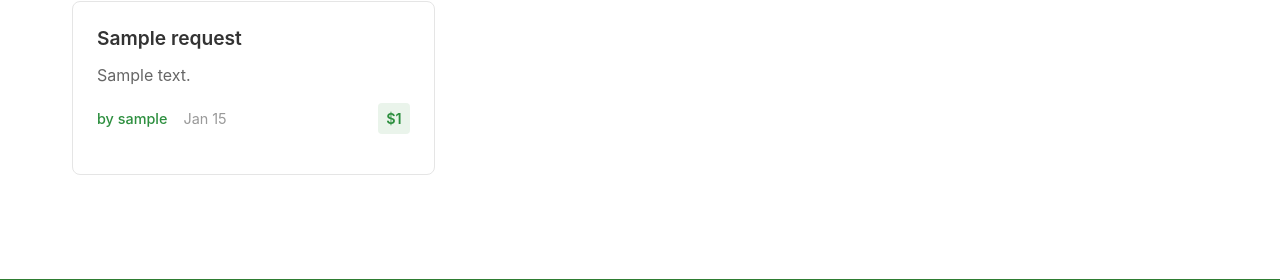
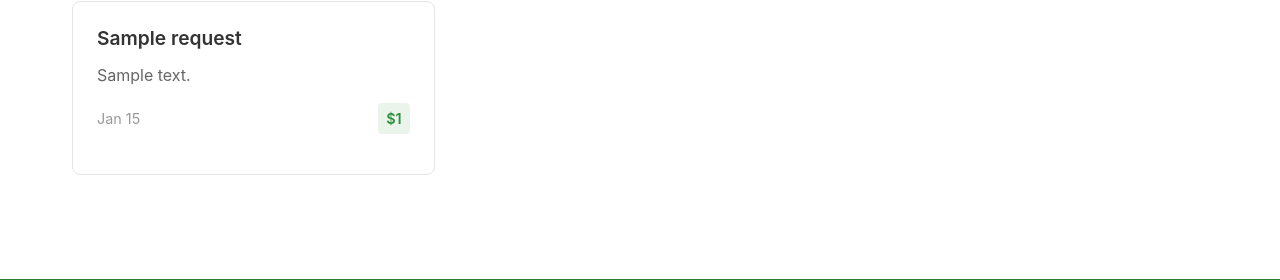
Before and after one commit to Shad280/RevMark, a Flask app: page / in a window 1280 px wide. Shown: the part 273-553 px from the top of the page. Run offline with Flask 3, Linux system fonts and the light colour scheme; a user stored in the database is signed in; tables that the repository leaves empty hold one stand-in row (values such as "Sample post").

Commit message:
Fix privacy: Remove username/email display from homepage request cards

```diff
--- a/templates/index.html
+++ b/templates/index.html
@@ -105,7 +105,6 @@
             <h3><a href="{{ url_for('main.view_request', request_id=req.id) }}">{{ req.title }}</a></h3>
             <p class="request-description">{{ req.description[:100] }}{% if req.description|length > 100 %}...{% endif %}</p>
             <div class="request-meta">
-              <span class="author">by {{ req.buyer.username }}</span>
               <span class="date">{{ req.timestamp.strftime('%b %d') }}</span>
               {% if req.budget %}
                 <span class="budget">${{ "%.0f"|format(req.budget) }}</span>
```
